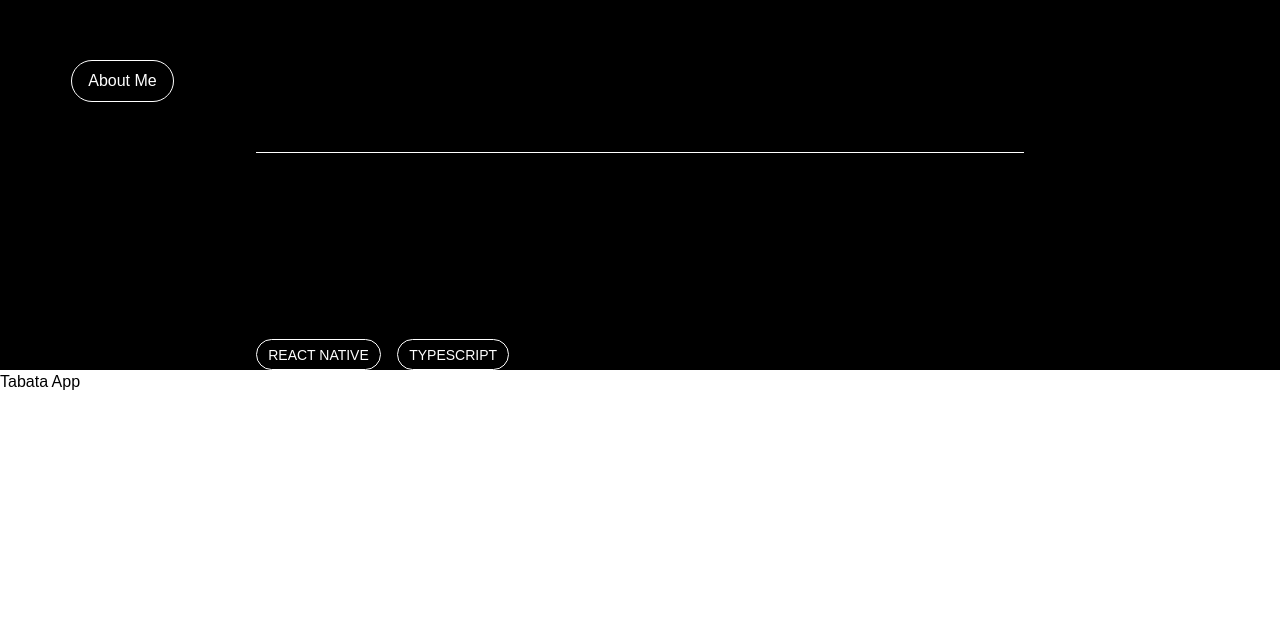
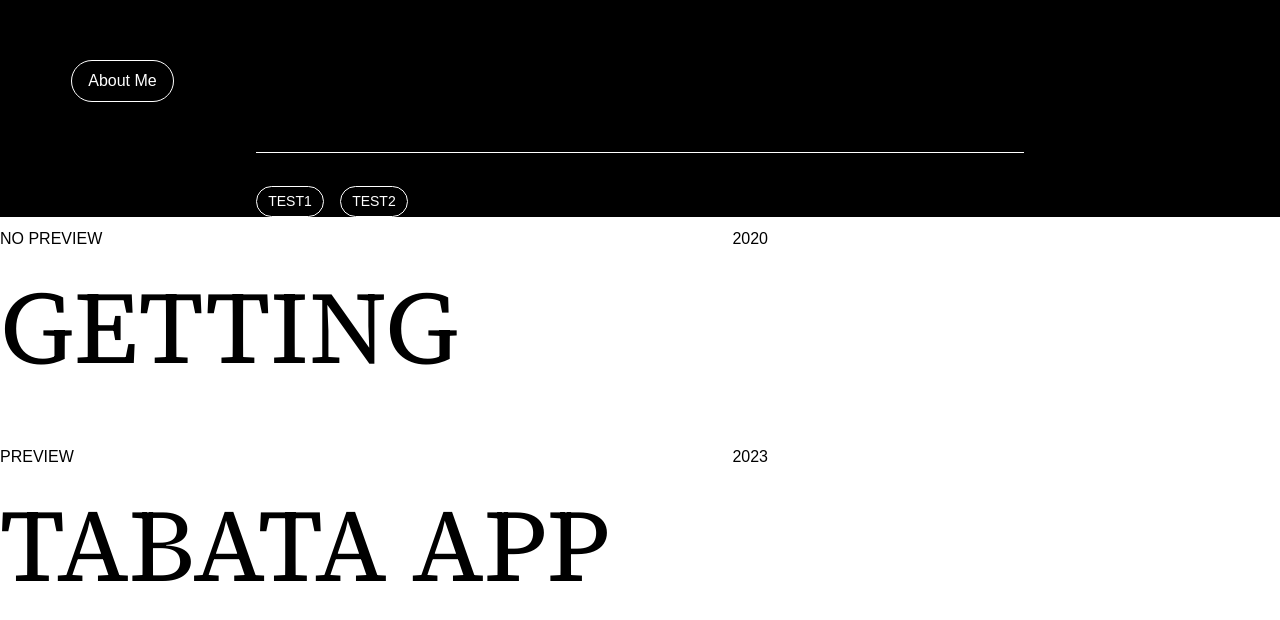
Before and after one commit to enzo-mourany/portfolio-v2, a Next.js app: page / in a window 1280 px wide. Shown: the part 935-1555 px from the top of the page. Before the commit the page ends 1329 px from the top, so only its background shows below. Built offline with nearby package versions, Linux system fonts and the light colour scheme.

Commit message:
fix: api fetch preview bug

```diff
--- a/posts/aws-quickstart.md
+++ b/api/posts/aws-quickstart.md
@@ -1,7 +1,9 @@
 ---
-title: "Getting Started with AWS"
+title: "Getting"
 subtitle: "Create an AWS account and set up CLI/SDK access."
-date: "2020-12-27"
+date: "2020"
+preview: false
+techs: ["Java"]
 ---
 
 "Cloud computing" plays a vital role in the creation of software products and services. It's also one of the most highly sought-after skills in the tech industry.
--- a/api/posts/tabata-app.md
+++ b/api/posts/tabata-app.md
@@ -1,7 +1,9 @@
 ---
 title: "Tabata App"
 subtitle: "Fitness App"
-date: "2023-01-06"
+date: "2023"
+preview: true
+techs: ["React Native", "Typescript"]
 ---
 
 Tabata App is a simple application to create sport sessions with exercise duration and rest duration
--- a/components/PostMetadata.ts
+++ b/components/PostMetadata.ts
@@ -2,5 +2,7 @@ export interface PostMetadata {
     title: string;
     date: string;
     subtitle: string;
+    preview: boolean;
+    techs: string[];
     slug: string;
   }
--- a/components/PostPreview.tsx
+++ b/components/PostPreview.tsx
@@ -1,16 +1,12 @@
-import Link from "next/link";
+import '../styles/globals.css';
 
-import '../styles/globals.css';
+import ProjectBox from "./ProjectBox";
 
 import type { PostMetadata } from "./PostMetadata";
 
 const postPreview = (props: PostMetadata) => {
     return (
-        <div key={props.slug}>
-        <Link href={`api/posts/${props.slug}`}>
-        <h2>{props.title}</h2>
-        </Link>
-        </div>
+        <ProjectBox slug={props.slug} projectType={props.preview ? 'preview' : 'no preview'} projectDate={props.date} projectTitle={props.title} techs={props.techs} />
         )
     };
 
--- a/components/ProjectBox.tsx
+++ b/components/ProjectBox.tsx
@@ -1,25 +1,33 @@
 import React from 'react';
+import Link from "next/link";
 import styles from '../styles/ProjectBox.module.scss';
 
 import TechItem from './TechItem';
 
-const ProjectBox: React.FC = () => {
+interface ProjectBoxProps {
+    slug: string;
+    projectType: string;
+    projectDate: string;
+    projectTitle: string;
+    techs: string[];
+}
+
+const ProjectBox: React.FC<ProjectBoxProps> = ({ slug, projectType, projectDate, projectTitle, techs }) => {
     return (
-        <div className={styles.box}>
+        <div className={styles.box} key={slug}>
             <div className={styles.header}>
-                <p>Project Type</p>
-                <p>Project Date</p>
+                <p>{projectType}</p>
+                <p>{projectDate}</p>
             </div>
             <div className={styles.title}>
-                <p>Project Title</p>
+                <Link href={`api/posts/${slug}`}>
+                    <p>{projectTitle}</p>
+                </Link>
             </div>
             <div className={styles.footer}>
-                <div className={styles.item}>
-                    <TechItem techName="React Native" />
-                </div>
-                <div className={styles.item}>
-                    <TechItem techName="Typescript" />
-                </div>
+                {techs.map((tech: string) => (
+                    <TechItem tech={tech} key={tech} />
+                ))}
             </div>
         </div>
     )
--- a/components/SelectedProjects.tsx
+++ b/components/SelectedProjects.tsx
@@ -2,10 +2,12 @@ import React from 'react';
 
 import ProjectBox from './ProjectBox';
 
-const SelectedProjects: React.FC = () => {
+import type { PostMetadata } from "./PostMetadata";
+
+const SelectedProjects: React.FC<PostMetadata> = (props: PostMetadata) => {
     return (
         <div>
-            <ProjectBox />
+            <ProjectBox slug={props.slug} projectType="Test" projectDate={props.date} projectTitle={props.title} techs={["test1", "test2"]} />
         </div>
     )
 };
--- a/components/TechItem.tsx
+++ b/components/TechItem.tsx
@@ -2,13 +2,13 @@ import React from 'react';
 import styles from '../styles/TechItem.module.scss';
 
 interface TechItemProps {
-    techName: string;
+    tech: string;
 }
 
-const TechItem: React.FC<TechItemProps> = ({ techName }) => {
+const TechItem: React.FC<TechItemProps> = ({ tech }) => {
     return (
         <div className={styles.box}>
-            <p>{techName}</p>
+            <p>{tech}</p>
         </div>
     )
 };
--- a/components/getPostMetadata.ts
+++ b/components/getPostMetadata.ts
@@ -15,6 +15,8 @@ const getPostMetadata = (): PostMetadata[] => {
         title: matterResult.data.title,
         date: matterResult.data.date,
         subtitle: matterResult.data.subtitle,
+        preview: matterResult.data.preview,
+        techs: matterResult.data.techs,
         slug: fileName.replace('.md', ''),
       };
     });
```
